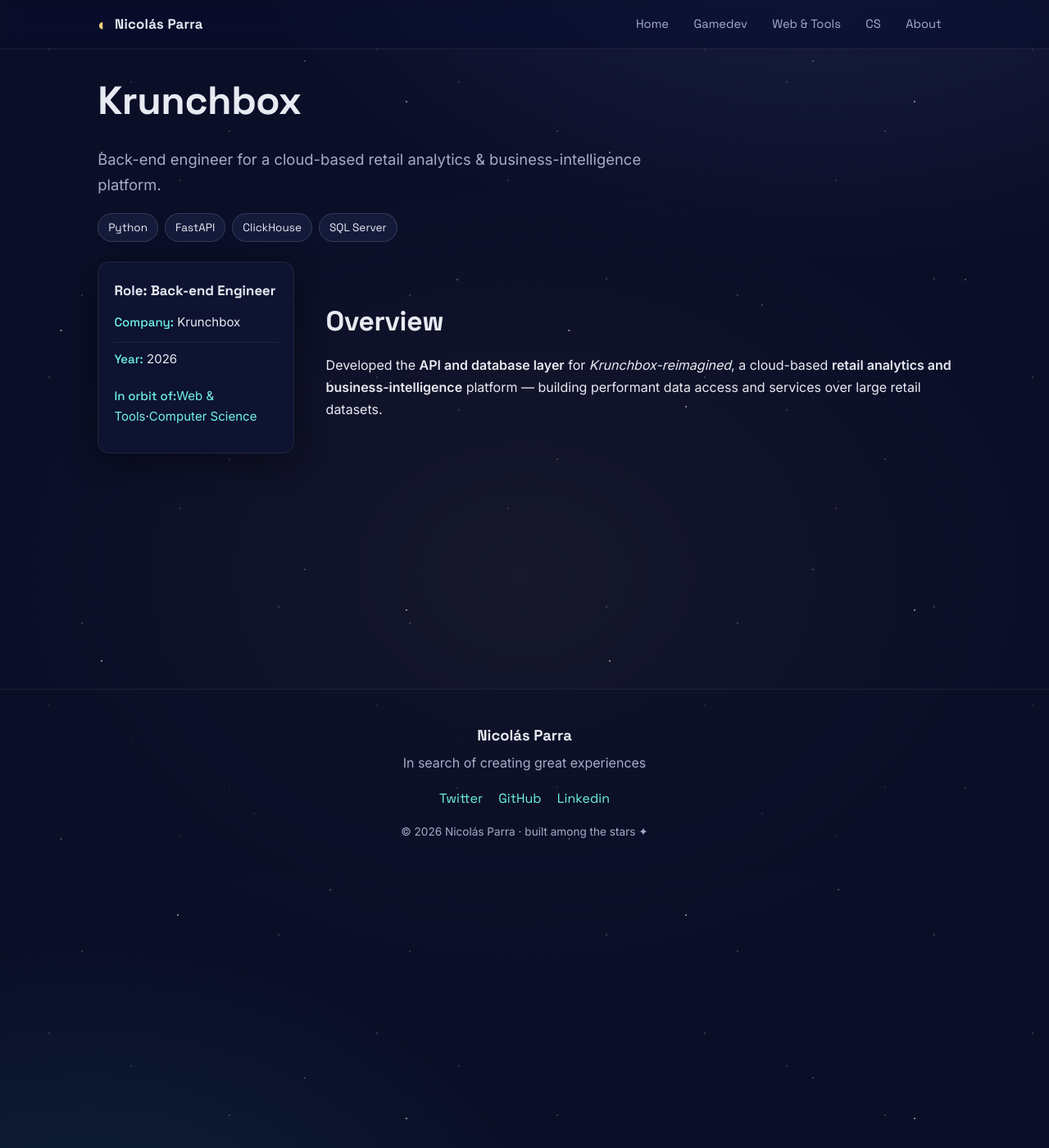
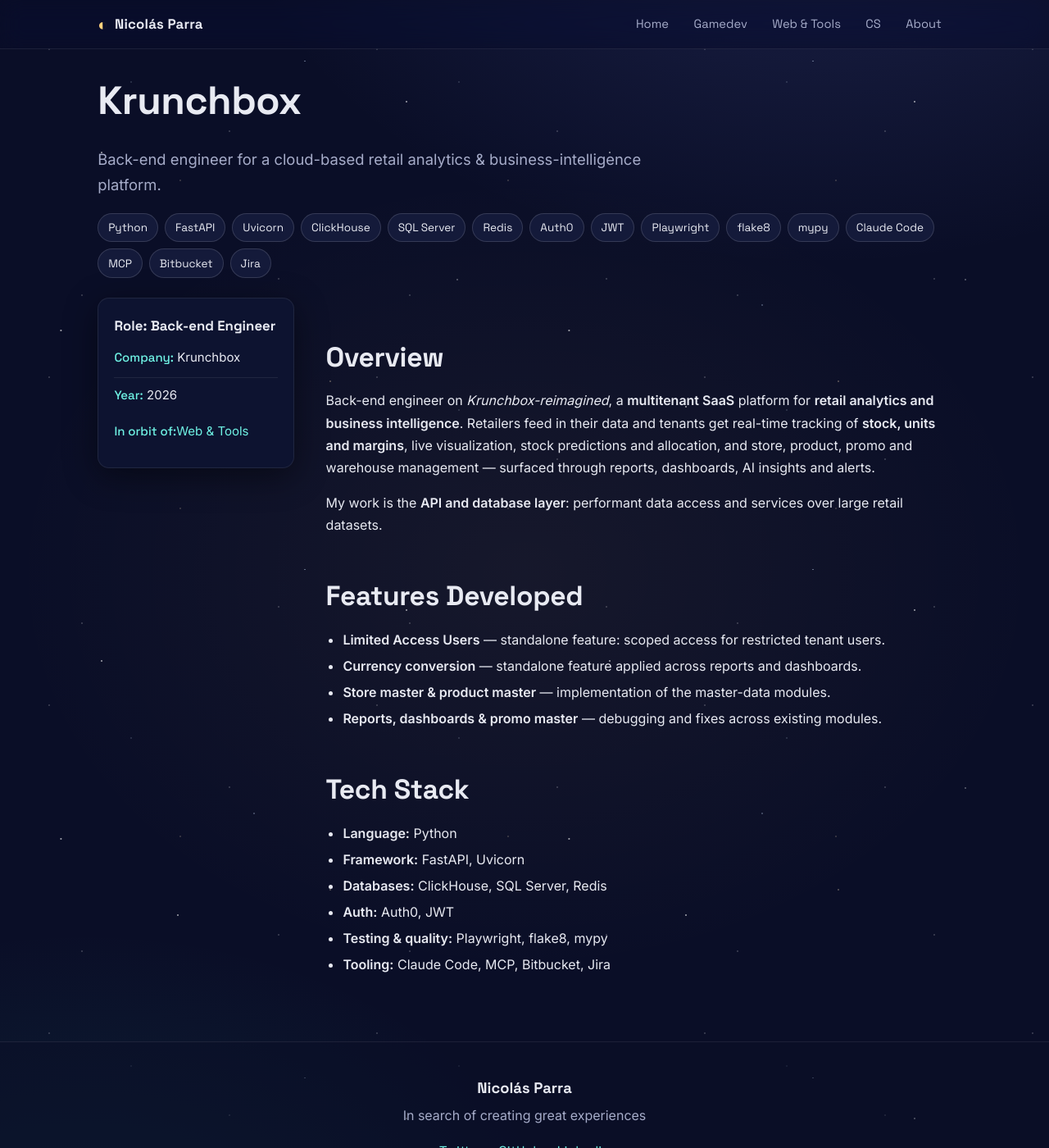
Before and after one commit to Nispeter/nispeter.github.io, a Jekyll site: the page built from _portfolio/krunchbox.md, in a window 1280 px wide and 1400 px high. Shown: the whole window at 82% size. Built offline with Jekyll 4.4.1, drawn with Linux system fonts in a browser that asks for light colours.

Commit message:
Standardize the Krunchbox portfolio entry

```diff
--- a/_portfolio/krunchbox.md
+++ b/_portfolio/krunchbox.md
@@ -1,9 +1,9 @@
 ---
 title: "Krunchbox"
 excerpt: "Back-end engineer for a cloud-based retail analytics & business-intelligence platform."
-sections: [web, cs]
+sections: [web]
 year: 2026
-tech: [Python, FastAPI, ClickHouse, SQL Server]
+tech: [Python, FastAPI, Uvicorn, ClickHouse, SQL Server, Redis, Auth0, JWT, Playwright, flake8, mypy, Claude Code, MCP, Bitbucket, Jira]
 header:
   teaser:   # add /assets/images/krunchbox/cover.png when you have one
 sidebar:
@@ -13,6 +13,27 @@
 ---
 ## Overview
 
-Developed the **API and database layer** for *Krunchbox-reimagined*, a cloud-based
-**retail analytics and business-intelligence** platform — building performant data access
-and services over large retail datasets.
+Back-end engineer on *Krunchbox-reimagined*, a **multitenant SaaS** platform for
+**retail analytics and business intelligence**. Retailers feed in their data and tenants get
+real-time tracking of **stock, units and margins**, live visualization, stock predictions and
+allocation, and store, product, promo and warehouse management — surfaced through reports,
+dashboards, AI insights and alerts.
+
+My work is the **API and database layer**: performant data access and services over large
+retail datasets.
+
+## Features Developed
+
+- **Limited Access Users** — standalone feature: scoped access for restricted tenant users.
+- **Currency conversion** — standalone feature applied across reports and dashboards.
+- **Store master & product master** — implementation of the master-data modules.
+- **Reports, dashboards & promo master** — debugging and fixes across existing modules.
+
+## Tech Stack
+
+- **Language:** Python
+- **Framework:** FastAPI, Uvicorn
+- **Databases:** ClickHouse, SQL Server, Redis
+- **Auth:** Auth0, JWT
+- **Testing & quality:** Playwright, flake8, mypy
+- **Tooling:** Claude Code, MCP, Bitbucket, Jira
```
